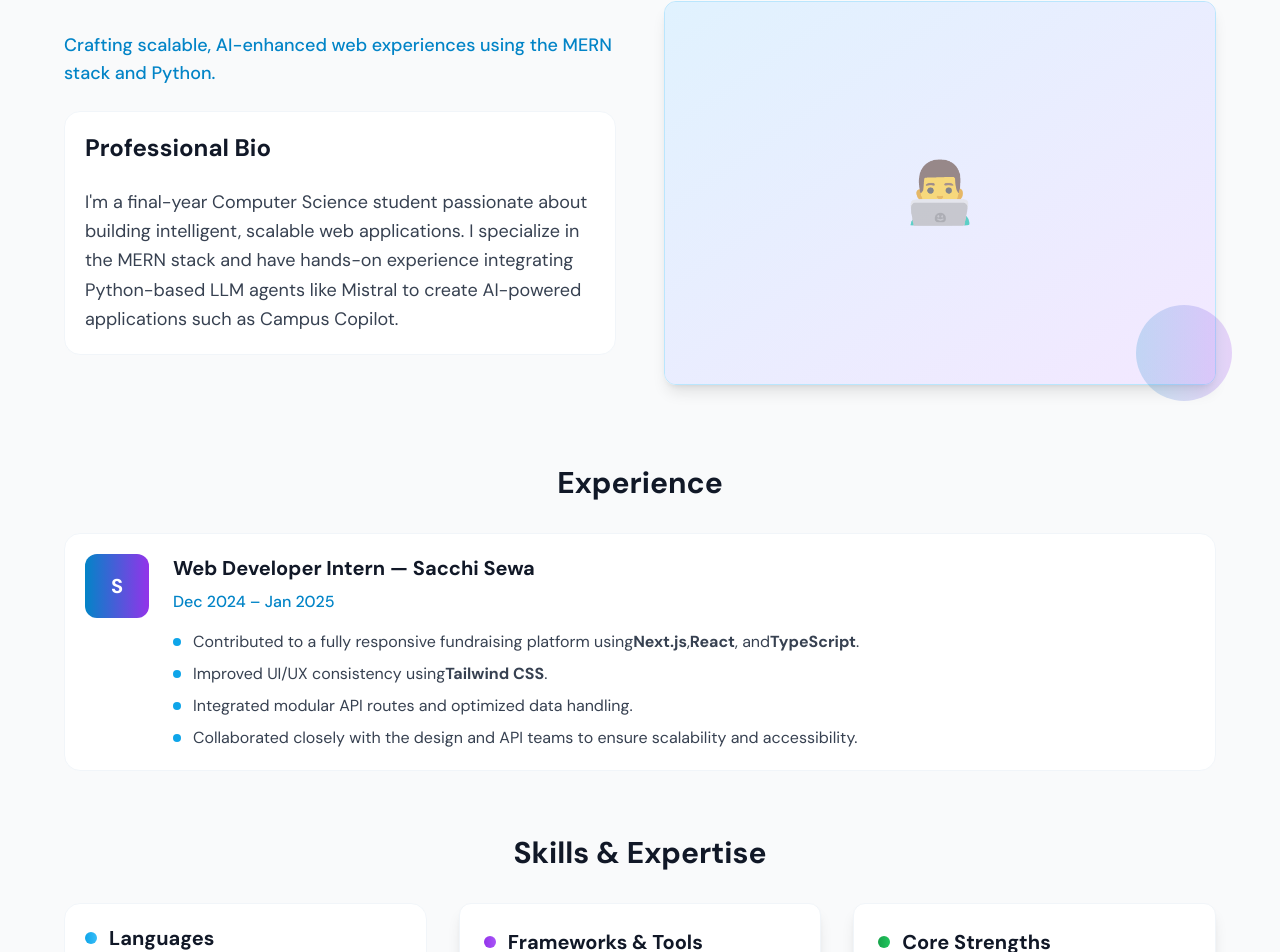
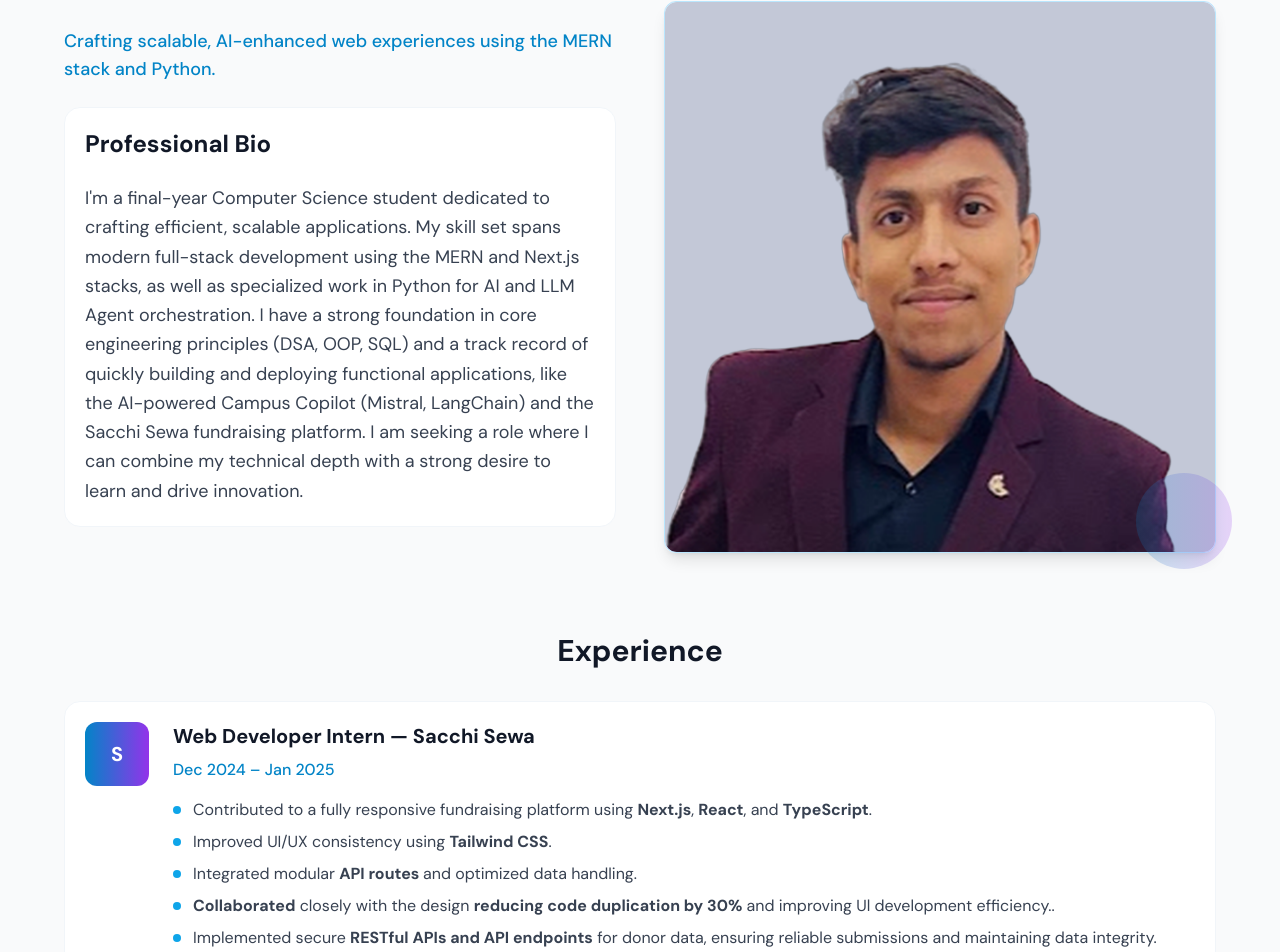
Before and after one commit to vivekbhadauriya/portfolio, a Next.js app: page /about in a window 1280 px wide. Shown: the part 299-1251 px from the top of the page. Built offline with nearby package versions, Linux system fonts and the light colour scheme.

Commit message:
Bug fixed

```diff
--- a/app/about/page.tsx
+++ b/app/about/page.tsx
@@ -1,6 +1,6 @@
 'use client'
 
-import React from 'react'
+import React, { useState } from 'react'
 import { motion } from 'framer-motion'
 import { useInView } from 'framer-motion'
 import { useRef } from 'react'
@@ -9,6 +9,7 @@ import Image from 'next/image'
 const AboutPage = () => {
   const ref = useRef(null)
   const isInView = useInView(ref, { once: true, margin: "-100px" })
+  const [showFallback, setShowFallback] = useState(false)
 
   const skills = {
     languages: ['Python','JavaScript (ES6+)', 'Java','TypeScript', 'C++', 'SQL'],
@@ -70,7 +71,6 @@ const AboutPage = () => {
                     Crafting scalable, AI-enhanced web experiences using the MERN stack and Python.
                   </p>
                 </motion.div>
-
                 <motion.div
                   initial={{ opacity: 0, x: -30 }}
                   animate={isInView ? { opacity: 1, x: 0 } : { opacity: 0, x: -30 }}
@@ -79,14 +79,15 @@ const AboutPage = () => {
                 >
                   <h2 className="text-2xl font-bold text-gray-900 dark:text-white mb-6">Professional Bio</h2>
                   <p className="text-lg text-gray-700 dark:text-gray-300 leading-relaxed">
-                    I&apos;m a final-year Computer Science student passionate about building
-                    intelligent, scalable web applications. I specialize in the MERN stack
-                    and have hands-on experience integrating Python-based LLM agents like
-                    Mistral to create AI-powered applications such as Campus Copilot.
+                    I&apos;m a final-year Computer Science student dedicated to crafting efficient, scalable applications.
+                    My skill set spans modern full-stack development using the MERN and Next.js stacks, as well as specialized
+                    work in Python for AI and LLM Agent orchestration.
+                    I have a strong foundation in core engineering principles (DSA, OOP, SQL) and a track record of quickly building
+                    and deploying functional applications, like the AI-powered Campus Copilot (Mistral, LangChain) and the Sacchi Sewa fundraising platform.
+                      I am seeking a role where I can combine my technical depth with a strong desire to learn and drive innovation.
                   </p>
                 </motion.div>
               </div>
-
               {/* Right Side - Professional Image */}
               <motion.div
                 initial={{ opacity: 0, scale: 0.8 }}
@@ -95,21 +96,22 @@ const AboutPage = () => {
                 whileHover={{ scale: 1.02 }}
                 className="relative"
               >
-                <div className="relative w-full h-96 bg-gradient-to-br from-primary-100 to-purple-100 dark:from-dark-800 dark:to-dark-700 rounded-xl overflow-hidden shadow-lg border border-primary-200 dark:border-dark-600">
+                <div className="relative w-full aspect-square bg-gradient-to-br from-primary-100 to-purple-100 dark:from-dark-800 dark:to-dark-700 rounded-xl overflow-hidden shadow-lg border border-primary-200 dark:border-dark-600">
+                  {!showFallback && (
                     <Image
-                    src="/me.jpg"
+                      src="/img.png"
                       alt="Vivek Bhadauriya - Professional Photo"
-                    fill
-                    className="object-cover transition-all duration-300 hover:scale-105"
-                    onError={(e) => {
-                      // Fallback to placeholder if image doesn't exist
-                      e.currentTarget.style.display = 'none'
-                    }}
+                      width={612}
+                      height={612}
+                      className="object-cover transition-all duration-300 hover:scale-105 rounded-xl"
+                      onError={() => setShowFallback(true)}
                     />
-                  {/* Fallback placeholder */}
+                  )}
+                  {showFallback && (
                     <div className="absolute inset-0 flex items-center justify-center bg-gradient-to-br from-primary-100 to-purple-100 dark:from-dark-700 dark:to-dark-600">
                       <div className="text-6xl opacity-60">👨‍💻</div>
                     </div>
+                  )}
                 </div>
                 <div className="absolute -bottom-4 -right-4 w-24 h-24 bg-gradient-to-r from-primary-600 to-purple-600 dark:from-gradient-from dark:to-gradient-to rounded-full opacity-20"></div>
               </motion.div>
@@ -126,7 +128,7 @@ const AboutPage = () => {
               transition={{ duration: 0.6, delay: 0.2 }}
               className="glass-card hover:shadow-xl transition-all duration-500"
             >
-              <div className="flex items-start space-x-6">
+              <div className="flex flex-wrap items-start space-x-6">
                 <div className="w-16 h-16 bg-gradient-to-r from-primary-600 to-purple-600 dark:from-gradient-from dark:to-gradient-to rounded-xl flex items-center justify-center flex-shrink-0">
                   <span className="text-white font-bold text-xl">S</span>
                 </div>
@@ -135,22 +137,39 @@ const AboutPage = () => {
                     Web Developer Intern — Sacchi Sewa
                   </h3>
                   <p className="text-primary-600 dark:text-accent-400 font-medium mb-4">Dec 2024 – Jan 2025</p>
-                  <ul className="space-y-2 text-gray-700 dark:text-gray-300">
+                  <ul className="space-y-2 text-gray-700 dark:text-gray-300 break-words whitespace-normal">
                     <li className="flex items-start">
                       <span className="w-2 h-2 bg-primary-500 dark:bg-accent-500 rounded-full mt-2 mr-3 flex-shrink-0"></span>
+                      <span className="block min-w-0 break-words whitespace-normal">
                         Contributed to a fully responsive fundraising platform using <strong>Next.js</strong>, <strong>React</strong>, and <strong>TypeScript</strong>.
+                      </span>
                     </li>
                     <li className="flex items-start">
                       <span className="w-2 h-2 bg-primary-500 dark:bg-accent-500 rounded-full mt-2 mr-3 flex-shrink-0"></span>
+                      <span className="block min-w-0 break-words whitespace-normal">
                         Improved UI/UX consistency using <strong>Tailwind CSS</strong>.
+                      </span>
                     </li>
                     <li className="flex items-start">
                       <span className="w-2 h-2 bg-primary-500 dark:bg-accent-500 rounded-full mt-2 mr-3 flex-shrink-0"></span>
-                      Integrated modular API routes and optimized data handling.
+                      <span className="block min-w-0 break-words whitespace-normal">
+                        Integrated modular <strong>API routes </strong>and optimized data handling.
+                      </span>
                     </li>
                     <li className="flex items-start">
                       <span className="w-2 h-2 bg-primary-500 dark:bg-accent-500 rounded-full mt-2 mr-3 flex-shrink-0"></span>
-                      Collaborated closely with the design and API teams to ensure scalability and accessibility.
+                      <span className="block min-w-0 break-words whitespace-normal">
+                        <strong>Collaborated</strong> closely with the design <strong>reducing code duplication by 30%</strong> and
+improving Ul development efficiency..
+                      </span>
+                    </li>
+                    <li className="flex items-start">
+                      <span className="w-2 h-2 bg-primary-500 dark:bg-accent-500 rounded-full mt-2 mr-3 flex-shrink-0"></span>
+                      <span className="block min-w-0 break-words whitespace-normal">
+                        Implemented secure <strong>RESTful APIs and API endpoints</strong> for donor data, ensuring reliable submissions and
+maintaining data integrity.
+
+                      </span>
                     </li>
                   </ul>
                 </div>
--- a/app/projects/page.tsx
+++ b/app/projects/page.tsx
@@ -14,7 +14,7 @@ const ProjectsPage = () => {
     {
       title: "Sacchi Sewa",
       subtitle: "Fundraising Platform",
-      description: "Built a fully responsive web app using Next.js, React, and TypeScript. Enhanced performance and optimized frontend API calls for scalability.",
+      description: "Built a fully responsive web app using Next.js, React, and TypeScript. Enhanced performance and optimized frontend API calls for scalability. Implemented secure RESTful API endpoints and real-time form validation to ensure reliable donor data submission and maintain high data integrity.",
       tech: ["Next.js", "React", "TypeScript", "Tailwind CSS", "API Integration"],
       github: "https://github.com/vivekbhadauriya/sacchi-sewa",
       demo: "https://sacchisewa.org/",
@@ -32,8 +32,8 @@ const ProjectsPage = () => {
     {
       title: "Fresh Blooms",
       subtitle: "Flower E-Commerce Platform",
-      description: "Built with MERN Stack and Stripe API for seamless order and payment management. Focused on clean UI, fast loading, and real-time order updates.",
-      tech: ["MERN Stack", "Stripe API", "MongoDB", "Express", "React"],
+      description: "Flower E-Commerce Platform Built with React and routing focused on a clean, responsive UI and fast loading speeds across devices. Integrated the WhatsApp API for real-time customer support, resulting in 80% of inquiries being resolved within 10 minutes.",
+      tech: ["UI/UX", "RESTAPI", "ReactDOM", "React"],
       github: "https://github.com/vivekbhadauriya/flower_web_final",
       demo: "https://flower-web-final.vercel.app/",
       color: "from-green-500 to-emerald-500"
```
Also changed, not shown: public/img.png (added), public/me.jpg (deleted). Lines whose indentation alone changed are shown as unchanged.
